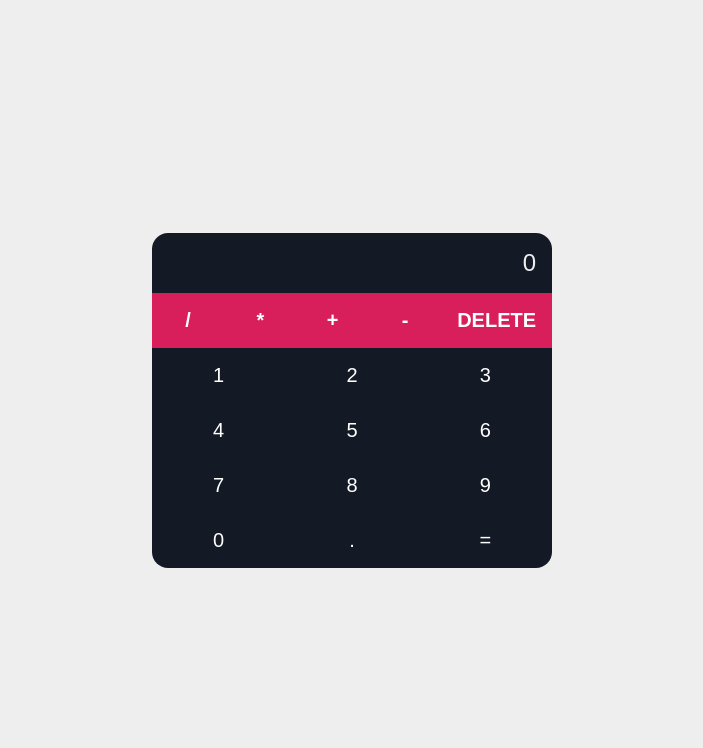
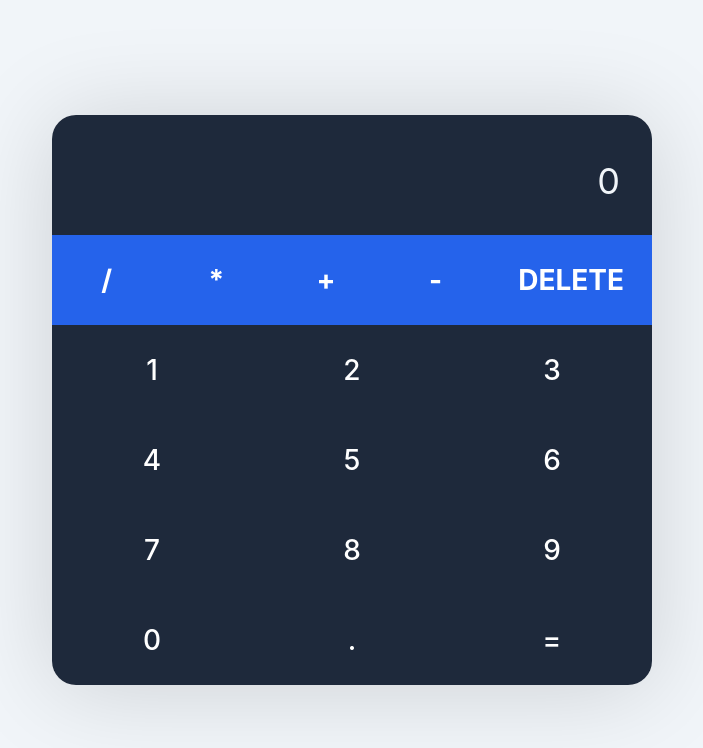
Before and after one commit to luisosuna/app, a React (Create React App) app: page / in a window 1280 px wide. Shown: the top 748 px of the page, without its empty margins (288-991 px from the left). Built offline with nearby package versions, Linux system fonts and the light colour scheme.

Commit message:
Improve calculator design: update fonts, colors, and size
Co-authored-by: luisosuna <62039144+luisosuna@users.noreply.github.com>

```diff
--- a/src/index.css
+++ b/src/index.css
@@ -1,14 +1,14 @@
 :root {
-  --primary: #d81e5b;
-  --secondary: #8c38ff;
-  --dark: #131a26;
-  --light: #eee;
+  --primary: #2563eb;
+  --secondary: #059669;
+  --dark: #1e293b;
+  --light: #f1f5f9;
 }
 *{
   margin: 0;
   padding: 0;
   box-sizing: border-box;
-  font-family: 'Fira Sans', sans-serif;
+  font-family: 'Inter', -apple-system, BlinkMacSystemFont, 'Segoe UI', 'Roboto', sans-serif;
 }
 
 body {
@@ -26,25 +26,30 @@ body {
 
 .calculator{
   width: 100%;
-  max-width: 400px;
+  max-width: 600px;
   background-color: #FFF;
-  border-radius: 16px;
+  border-radius: 24px;
   overflow: hidden;
-  box-shadow: opx 2px 64px rgba(0, 0, 0, 0.2);
+  box-shadow: 0px 4px 96px rgba(0, 0, 0, 0.15);
 }
 
 .display {
-  padding: 16px;
+  padding: 32px;
   text-align: right;
   background-color: var(--dark);
   color: var(--light);
-  font-size: 24px;
-  font-weight: 300;
+  font-size: 36px;
+  font-weight: 400;
+  min-height: 120px;
+  display: flex;
+  flex-direction: column;
+  justify-content: flex-end;
 }
 
 .display span{
-  font-size: 14px;
-  color: #888;
+  font-size: 18px;
+  color: #94a3b8;
+  margin-bottom: 8px;
 }
 
 button{
@@ -52,14 +57,17 @@ button{
   border: none;
   outline: none;
   color: #FFF;
-  font-size: 20px;
-  padding: 16px;
+  font-size: 28px;
+  font-weight: 500;
+  padding: 28px;
   cursor: pointer;
-  transition: 0.4s;
+  transition: all 0.2s ease;
+  min-height: 80px;
 }
 
 button:hover{
   opacity: 0.9;
+  transform: scale(0.98);
 }
 
 .operators {
```
